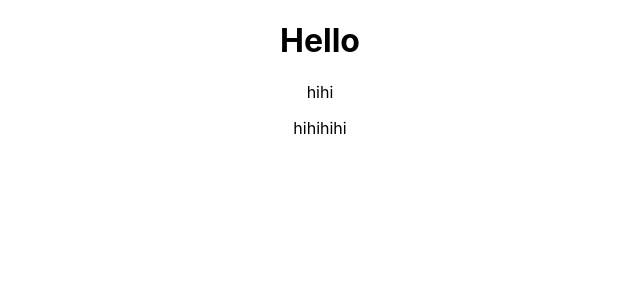
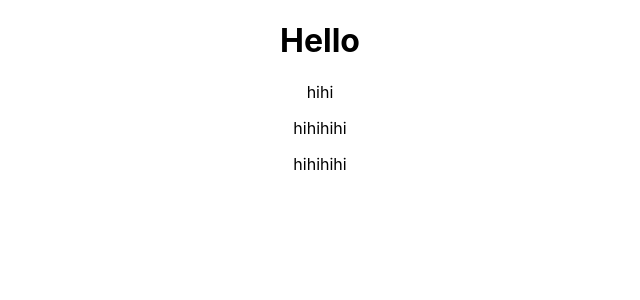
Before and after one commit to InKyoJeong/cicd-app, a React (Create React App) app: page / in a window 1280 px wide. Shown: the top 300 px of the page, without its empty margins (320-960 px from the left). Built offline with nearby package versions, Linux system fonts and the light colour scheme.

Commit message:
feat: add span tag

```diff
--- a/src/App.tsx
+++ b/src/App.tsx
@@ -9,6 +9,7 @@ function App() {
        </h1>
        <p>hihi</p>
        <p>hihihihi</p>
+       <span>hihihihi</span>
     </div>
   );
 }
```
